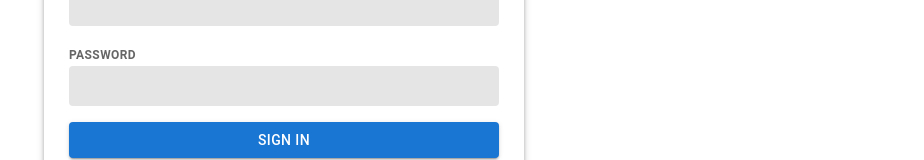
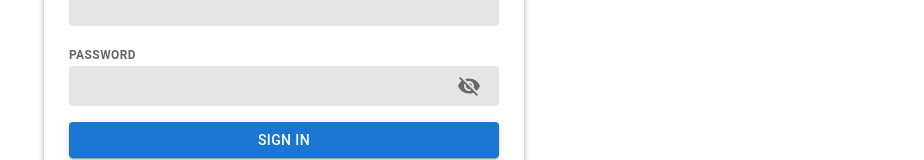
Before and after one commit to kdKrzysztof/DiscordCopy, a React (Vite) app in the folder frontend/: page /login in a window 1280 px wide. Shown: the part 356-516 px from the top of the page, without its empty margins (356-1280 px from the left). Built offline with nearby package versions, Linux system fonts and the light colour scheme.

Commit message:
refactor: add textfield type in login inputs

```diff
--- a/frontend/src/pages/login/Login.tsx
+++ b/frontend/src/pages/login/Login.tsx
@@ -25,6 +25,7 @@ const Login = () => {
             <LoginSubtitle variant="subtitle2">{t('LoginSubtitle')}</LoginSubtitle>
           </LoginTitleContainer>
           <StyledTextfield
+            type="email"
             inputTitle="Email"
             register={register}
             formPropName="email"
@@ -34,6 +35,7 @@ const Login = () => {
             fullWidth
           />
           <StyledTextfield
+            type="password"
             inputTitle="Password"
             register={register}
             formPropName="password"
```
